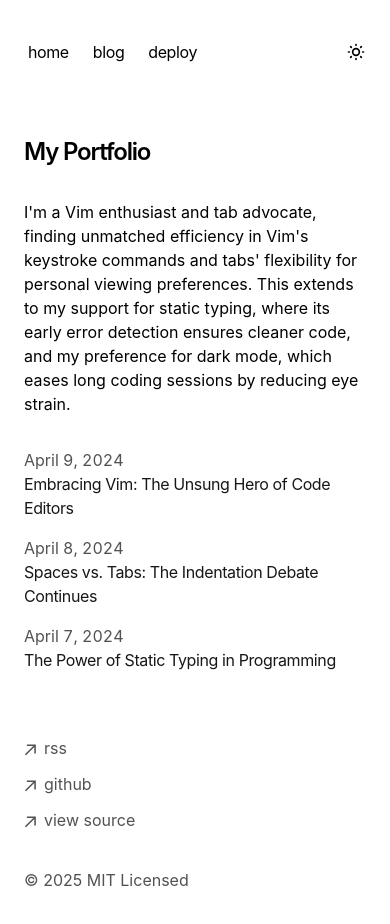
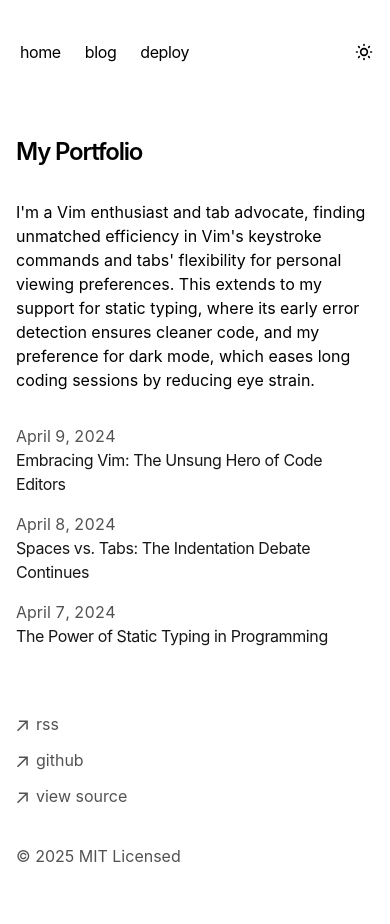
Before and after one commit to dohun31/blog, a Next.js app: page / in a window 390 px wide. Shown: the top 924 px of the page. Built offline with nearby package versions, Linux system fonts and the light colour scheme.

Commit message:
fix: 이슈 해결

```diff
--- a/app/blog/[slug]/page.tsx
+++ b/app/blog/[slug]/page.tsx
@@ -14,8 +14,9 @@ export async function generateStaticParams() {
   }));
 }
 
-export function generateMetadata({ params }) {
-  let post = getBlogPosts().find((post) => post.slug === params.slug);
+export async function generateMetadata({ params }) {
+  const { slug } = await params;
+  let post = getBlogPosts().find((post) => post.slug === slug);
   if (!post) {
     return;
   }
@@ -55,15 +56,12 @@ export function generateMetadata({ params }) {
 }
 
 export default async function Blog({ params }) {
-  let post = getBlogPosts().find((post) => post.slug === params.slug);
+  const { slug } = await params;
+  let post = getBlogPosts().find((post) => post.slug === slug);
 
   if (!post) {
     notFound();
   }
-
-  await incrementView(params.slug);
-  const views = await getViewsCount();
-  const count = views.find((view) => view.slug === params.slug)?.count ?? 0;
 
   return (
     <section>
--- a/app/layout.tsx
+++ b/app/layout.tsx
@@ -64,8 +64,8 @@ export default function RootLayout({
           }}
         />
       </head>
-      <body className="antialiased max-w-xl mx-4 mt-8 lg:mx-auto">
-        <main className="flex-auto min-w-0 mt-6 flex flex-col px-2 md:px-0">
+      <body className="max-w-xl mx-auto mt-8 antialiased">
+        <main className="flex flex-col flex-auto min-w-0 px-2 mx-2 mt-6 md:px-0">
           <Navbar />
           {children}
           <Footer />
```
